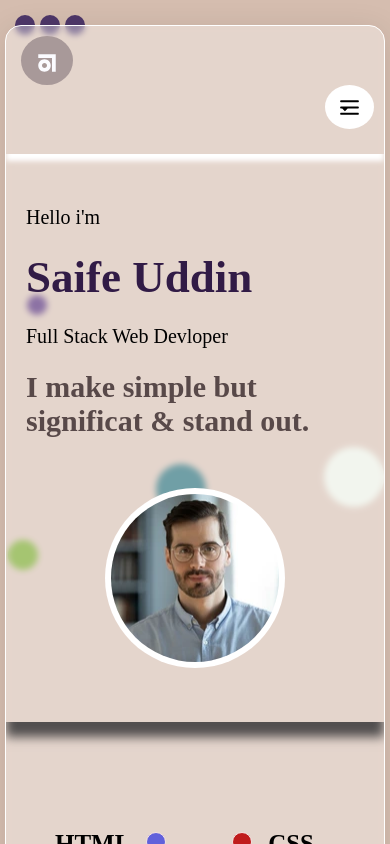
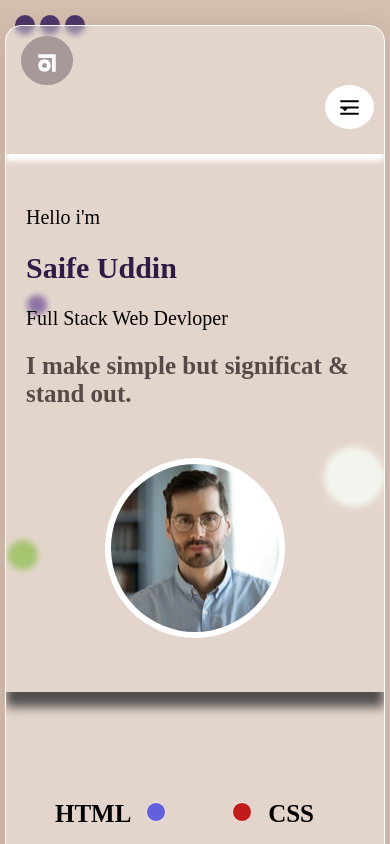
Before and after one commit to saifeuddin/Portfo, a Next.js app: page / in a window 390 px wide. Shown: the top 844 px of the page. Built offline with nearby package versions, Linux system fonts and the light colour scheme; a web font is replaced by a local one.

Commit message:
profile2

```diff
--- a/styles/Profile.module.css
+++ b/styles/Profile.module.css
@@ -106,7 +106,7 @@
     }
 
     .profile_name div:nth-child(2) {
-        font-size: 45px;
+        font-size: 30px;
     }
 
     .profile_name div:nth-child(3) {
@@ -114,7 +114,7 @@
     }
 
     .profile_name div:nth-child(4) {
-        font-size: 30px;
+        font-size: 25px;
     }
 
 
```
